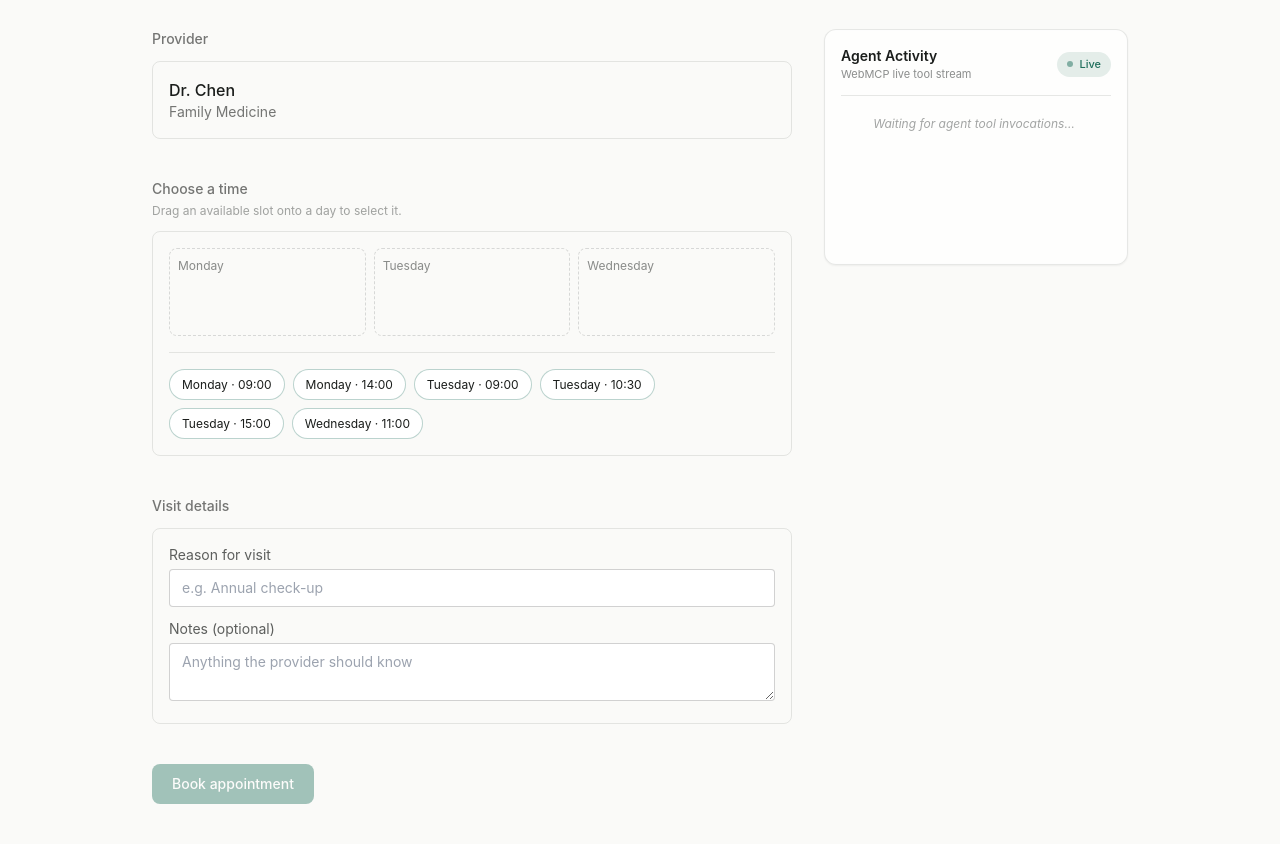
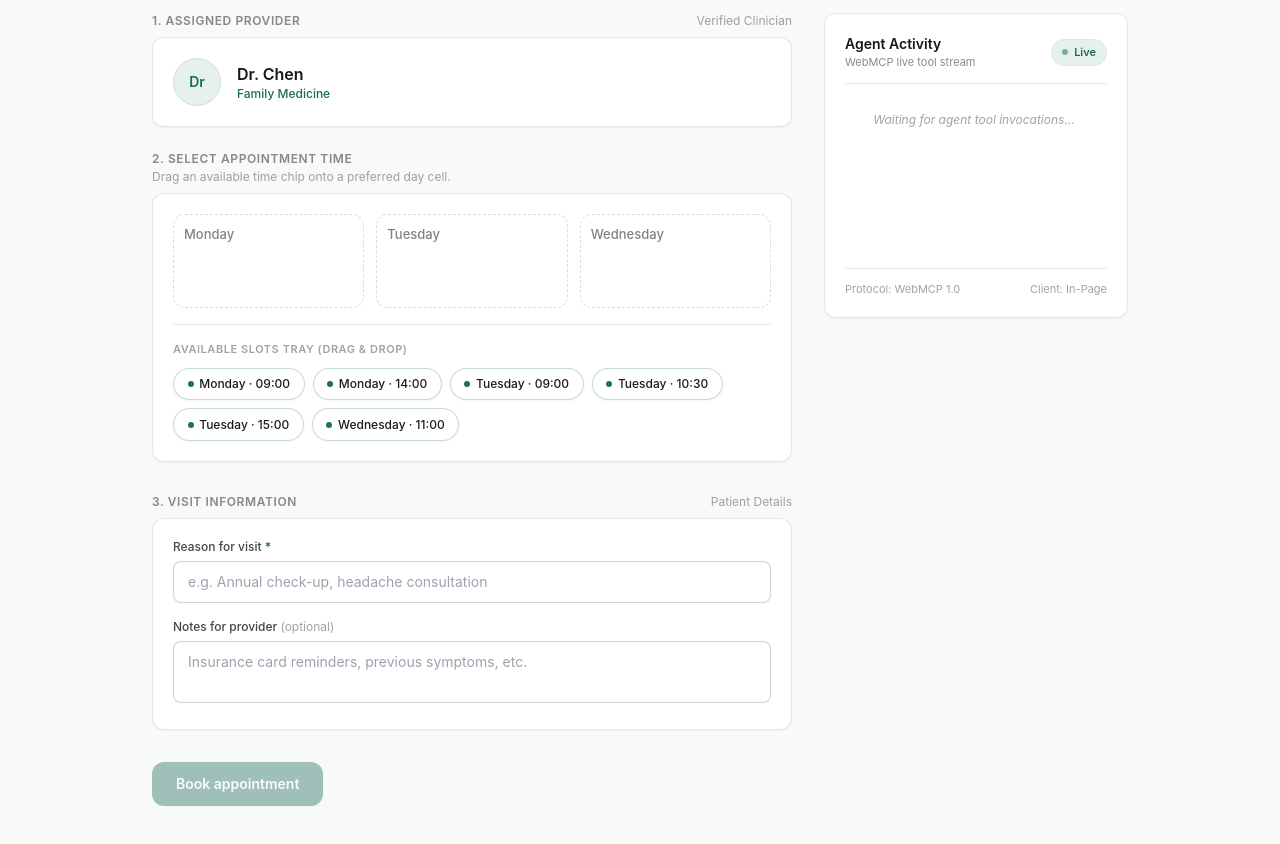
Before and after one commit to Truella/aidra, a plain HTML site: page index.html in a window 1280 px wide. Shown: the part 92-936 px from the top of the page. Drawn offline with nearby package versions, Linux system fonts and the light colour scheme.

Commit message:
fix: enhance UI elements for improved accessibility and visual clarity

```diff
--- a/css/styles.css
+++ b/css/styles.css
@@ -1,4 +1,4 @@
-/* Screen-reader-only utility (Tailwind's CDN build doesn't include sr-only by default in all configs) */
+/* Screen-reader-only utility */
 .sr-only {
   position: absolute;
   width: 1px;
@@ -25,48 +25,83 @@
   }
 }
 
-/* Agent-action highlight: briefly applied to a panel right after a tool call mutates it.
-   This is the visible "watch the agent work" device — deliberate, singular use of the amber accent. */
+/* Agent-action highlight: briefly applied to a panel right after a tool call mutates it */
 .agent-highlight {
-  box-shadow: 0 0 0 2px #C9762B;
-  transition: box-shadow 1.2s ease-out;
+  box-shadow: 0 0 0 2px #C9762B, 0 10px 15px -3px rgba(201, 118, 43, 0.15) !important;
+  border-color: rgba(201, 118, 43, 0.6) !important;
+  transition: all 0.3s ease-out;
 }
 
 /* Calendar day cell — drop target for dragged slot chips */
 .day-cell {
-  min-height: 88px;
-  border: 1px dashed rgba(26, 29, 27, 0.15);
-  border-radius: 0.5rem;
-  padding: 0.5rem;
-  font-size: 0.75rem;
-  color: rgba(26, 29, 27, 0.5);
+  min-height: 94px;
+  border: 1.5px dashed rgba(31, 111, 92, 0.2);
+  border-radius: 0.75rem;
+  padding: 0.625rem;
+  font-size: 0.8125rem;
+  font-weight: 500;
+  color: rgba(26, 29, 27, 0.55);
+  background: rgba(255, 255, 255, 0.5);
+  display: flex;
+  flex-direction: column;
+  justify-content: space-between;
+  transition: all 0.18s ease-in-out;
 }
 
 .day-cell.drag-over {
   border-color: #1F6F5C;
+  border-style: solid;
   background: #E4EDE9;
+  transform: scale(1.02);
+  box-shadow: 0 4px 12px rgba(31, 111, 92, 0.12);
 }
 
 .day-cell.filled {
   border-style: solid;
   border-color: #1F6F5C;
-  background: #E4EDE9;
-  color: #1A1D1B;
+  background: linear-gradient(135deg, #E4EDE9 0%, #d8e6e0 100%);
+  color: #14493D;
+  font-weight: 600;
+  box-shadow: 0 2px 6px rgba(31, 111, 92, 0.08);
 }
 
 /* Slot chip — draggable element in the tray */
 .slot-chip {
   cursor: grab;
   user-select: none;
-  border: 1px solid rgba(31, 111, 92, 0.3);
-  border-radius: 999px;
-  padding: 0.35rem 0.75rem;
+  border: 1px solid rgba(31, 111, 92, 0.25);
+  border-radius: 9999px;
+  padding: 0.4rem 0.85rem;
   font-size: 0.75rem;
+  font-weight: 500;
+  color: #1A1D1B;
   background: white;
+  box-shadow: 0 1px 3px rgba(0, 0, 0, 0.04);
+  transition: all 0.15s cubic-bezier(0.4, 0, 0.2, 1);
+  display: inline-flex;
+  align-items: center;
+  gap: 0.35rem;
+}
+
+.slot-chip::before {
+  content: "";
+  display: inline-block;
+  width: 6px;
+  height: 6px;
+  border-radius: 9999px;
+  background-color: #1F6F5C;
+}
+
+.slot-chip:hover {
+  border-color: #1F6F5C;
+  background: #F4F7F5;
+  transform: translateY(-1px);
+  box-shadow: 0 4px 8px rgba(31, 111, 92, 0.1);
 }
 
 .slot-chip:active {
   cursor: grabbing;
+  transform: scale(0.97);
 }
 
 .slot-chip[draggable="true"] {
--- a/index.html
+++ b/index.html
@@ -3,20 +3,28 @@
 <head>
 <meta charset="UTF-8" />
 <meta name="viewport" content="width=device-width, initial-scale=1.0" />
-<title>Riverside Clinic — Book an appointment</title>
+<title>Riverside Health Clinic — Book an Appointment</title>
 <script src="https://cdn.tailwindcss.com"></script>
 <script>
   tailwind.config = {
     theme: {
       extend: {
         colors: {
-          ink: '#1A1D1B',
-          paper: '#FAFAF8',
-          teal: { DEFAULT: '#1F6F5C', soft: '#E4EDE9' },
-          amber: '#C9762B'
+          ink: '#141816',
+          paper: '#F8FAF9',
+          teal: {
+            DEFAULT: '#1B6A58',
+            hover: '#155446',
+            soft: '#E6F0EC',
+            border: '#CCE0D8'
+          },
+          amber: {
+            DEFAULT: '#C9762B',
+            soft: '#FBF2E9'
+          }
         },
         fontFamily: {
-          sans: ['-apple-system', 'BlinkMacSystemFont', 'Segoe UI', 'Roboto', 'sans-serif']
+          sans: ['Inter', '-apple-system', 'BlinkMacSystemFont', 'Segoe UI', 'Roboto', 'sans-serif']
         }
       }
     }
@@ -24,92 +32,133 @@
 </script>
 <link rel="stylesheet" href="css/styles.css" />
 </head>
-<body class="bg-paper text-ink font-sans min-h-screen">
+<body class="bg-paper text-ink font-sans min-h-screen antialiased selection:bg-teal selection:text-white">
 
   <!-- aria-live region: all agent tool actions get announced here -->
   <div id="announcer" aria-live="polite" class="sr-only"></div>
 
-  <header class="border-b border-ink/10 px-6 py-5">
-    <h1 class="text-xl font-semibold tracking-tight">Riverside Clinic</h1>
-    <p class="text-sm text-ink/60">Book an appointment</p>
+  <!-- Top Header Navigation -->
+  <header class="border-b border-ink/10 bg-white/80 backdrop-blur-md sticky top-0 z-20 px-6 py-4">
+    <div class="max-w-5xl mx-auto flex items-center justify-between">
+      <div class="flex items-center gap-3">
+        <div class="w-9 h-9 rounded-xl bg-teal flex items-center justify-center text-white shadow-sm font-semibold text-lg tracking-tight">
+          +
+        </div>
+        <div>
+          <h1 class="text-base font-semibold tracking-tight text-ink">Riverside Health Clinic</h1>
+          <p class="text-xs text-ink/50 font-medium">Smart Scheduling &amp; Patient Portal</p>
+        </div>
+      </div>
+      <div class="hidden sm:flex items-center gap-2 px-3 py-1.5 rounded-full bg-teal-soft/80 border border-teal-border/50 text-teal text-xs font-medium">
+        <span class="w-2 h-2 rounded-full bg-teal"></span>
+        WebMCP Accessible Gateway
+      </div>
+    </div>
   </header>
 
   <main class="max-w-5xl mx-auto px-6 py-8">
     <div class="grid grid-cols-1 lg:grid-cols-12 gap-8 items-start">
 
       <!-- Left / Main column: booking flow -->
-      <div class="lg:col-span-8 space-y-10">
-        <!-- Provider search -->
+      <div class="lg:col-span-8 space-y-6">
+
+        <!-- Provider search panel -->
         <section aria-labelledby="provider-heading">
-          <h2 id="provider-heading" class="text-sm font-medium text-ink/60 mb-3">Provider</h2>
-          <div id="provider-panel" class="rounded-lg border border-ink/10 p-4 transition-shadow">
-            <p id="provider-empty" class="text-ink/50 text-sm">No provider selected yet.</p>
-            <div id="provider-result" class="hidden">
-              <p class="font-medium" id="provider-name"></p>
-              <p class="text-sm text-ink/60" id="provider-specialty"></p>
+          <div class="flex items-center justify-between mb-2">
+            <h2 id="provider-heading" class="text-xs font-semibold uppercase tracking-wider text-ink/50">1. Assigned Provider</h2>
+            <span class="text-xs text-ink/40">Verified Clinician</span>
+          </div>
+          <div id="provider-panel" class="rounded-xl border border-ink/10 bg-white p-5 shadow-sm transition-all duration-300">
+            <p id="provider-empty" class="text-ink/40 text-sm italic">No provider selected yet.</p>
+            <div id="provider-result" class="hidden flex items-center gap-4">
+              <div class="w-12 h-12 rounded-full bg-teal-soft flex items-center justify-center text-teal font-semibold text-sm border border-teal-border">
+                Dr
+              </div>
+              <div>
+                <p class="font-semibold text-ink text-base" id="provider-name"></p>
+                <p class="text-xs font-medium text-teal" id="provider-specialty"></p>
+              </div>
             </div>
           </div>
         </section>
 
         <!-- Calendar: the intentionally inaccessible widget -->
         <section aria-labelledby="calendar-heading">
-          <h2 id="calendar-heading" class="text-sm font-medium text-ink/60 mb-1">Choose a time</h2>
-          <p class="text-xs text-ink/40 mb-3">Drag an available slot onto a day to select it.</p>
-          <div id="calendar-panel" class="rounded-lg border border-ink/10 p-4 transition-shadow">
-            <div id="calendar-grid" class="grid grid-cols-3 gap-2" role="presentation">
+          <div class="flex items-center justify-between mb-2">
+            <div>
+              <h2 id="calendar-heading" class="text-xs font-semibold uppercase tracking-wider text-ink/50">2. Select Appointment Time</h2>
+              <p class="text-xs text-ink/40 mt-0.5">Drag an available time chip onto a preferred day cell.</p>
+            </div>
+          </div>
+          <div id="calendar-panel" class="rounded-xl border border-ink/10 bg-white p-5 shadow-sm transition-all duration-300">
+            <div id="calendar-grid" class="grid grid-cols-3 gap-3" role="presentation">
               <!-- populated by calendar.js -->
             </div>
-            <div id="slot-tray" class="flex flex-wrap gap-2 mt-4 pt-4 border-t border-ink/10" role="presentation">
-              <!-- draggable slot chips populated by calendar.js -->
+            <div class="mt-4 pt-4 border-t border-ink/10">
+              <p class="text-[11px] font-semibold uppercase tracking-wider text-ink/40 mb-2.5">Available Slots Tray (Drag &amp; Drop)</p>
+              <div id="slot-tray" class="flex flex-wrap gap-2" role="presentation">
+                <!-- draggable slot chips populated by calendar.js -->
+              </div>
             </div>
           </div>
-          <p id="selected-slot-readout" class="text-sm text-teal mt-2 font-medium" aria-hidden="true"></p>
+          <p id="selected-slot-readout" class="text-xs text-teal mt-2 font-medium flex items-center gap-1.5" aria-hidden="true"></p>
         </section>
 
         <!-- Intake form -->
         <section aria-labelledby="intake-heading">
-          <h2 id="intake-heading" class="text-sm font-medium text-ink/60 mb-3">Visit details</h2>
-          <div id="intake-panel" class="rounded-lg border border-ink/10 p-4 space-y-3 transition-shadow">
+          <div class="flex items-center justify-between mb-2">
+            <h2 id="intake-heading" class="text-xs font-semibold uppercase tracking-wider text-ink/50">3. Visit Information</h2>
+            <span class="text-xs text-ink/40">Patient Details</span>
+          </div>
+          <div id="intake-panel" class="rounded-xl border border-ink/10 bg-white p-5 shadow-sm space-y-4 transition-all duration-300">
             <div>
-              <label for="reason-input" class="block text-sm text-ink/70 mb-1">Reason for visit</label>
-              <input id="reason-input" type="text" class="w-full rounded border border-ink/20 px-3 py-2 text-sm"
-                     placeholder="e.g. Annual check-up" />
+              <label for="reason-input" class="block text-xs font-medium text-ink/80 mb-1.5">Reason for visit <span class="text-teal font-semibold">*</span></label>
+              <input id="reason-input" type="text"
+                     class="w-full rounded-lg border border-ink/20 px-3.5 py-2.5 text-sm transition-colors focus:border-teal focus:ring-2 focus:ring-teal/20 focus:outline-none"
+                     placeholder="e.g. Annual check-up, headache consultation" />
             </div>
             <div>
-              <label for="notes-input" class="block text-sm text-ink/70 mb-1">Notes (optional)</label>
-              <textarea id="notes-input" class="w-full rounded border border-ink/20 px-3 py-2 text-sm" rows="2"
-                        placeholder="Anything the provider should know"></textarea>
+              <label for="notes-input" class="block text-xs font-medium text-ink/80 mb-1.5">Notes for provider <span class="text-ink/40 font-normal">(optional)</span></label>
+              <textarea id="notes-input" rows="2"
+                        class="w-full rounded-lg border border-ink/20 px-3.5 py-2.5 text-sm transition-colors focus:border-teal focus:ring-2 focus:ring-teal/20 focus:outline-none resize-none"
+                        placeholder="Insurance card reminders, previous symptoms, etc."></textarea>
             </div>
           </div>
         </section>
 
-        <!-- Submit -->
-        <section>
-          <button id="submit-button" disabled
-            class="rounded-lg bg-teal text-white px-5 py-2.5 text-sm font-medium disabled:opacity-40 disabled:cursor-not-allowed">
-            Book appointment
-          </button>
-          <p id="booking-status" tabindex="-1" class="text-sm text-ink/60 mt-2" role="status"></p>
+        <!-- Submit Section -->
+        <section class="pt-2">
+          <div class="flex flex-col sm:flex-row sm:items-center gap-3">
+            <button id="submit-button" disabled
+              class="rounded-xl bg-teal hover:bg-teal-hover active:scale-[0.98] text-white px-6 py-3 text-sm font-semibold transition-all duration-150 shadow-sm disabled:opacity-40 disabled:cursor-not-allowed disabled:hover:bg-teal disabled:active:scale-100">
+              Book appointment
+            </button>
+            <p id="booking-status" tabindex="-1" class="text-xs font-medium text-ink/70" role="status"></p>
+          </div>
         </section>
       </div>
 
       <!-- Right column: Agent Activity Log (WebMCP Observability) -->
-      <aside aria-labelledby="activity-heading" class="lg:col-span-4 lg:sticky lg:top-8">
-        <div class="rounded-xl border border-ink/10 bg-white/70 backdrop-blur-sm p-4 shadow-sm">
+      <aside aria-labelledby="activity-heading" class="lg:col-span-4 lg:sticky lg:top-24">
+        <div class="rounded-xl border border-ink/10 bg-white/90 backdrop-blur-md p-5 shadow-sm">
           <div class="flex items-center justify-between pb-3 border-b border-ink/10 mb-3">
             <div>
               <h2 id="activity-heading" class="text-sm font-semibold text-ink">Agent Activity</h2>
               <p class="text-[11px] text-ink/50">WebMCP live tool stream</p>
             </div>
-            <span class="inline-flex items-center gap-1.5 px-2.5 py-1 rounded-full text-[11px] font-medium bg-teal-soft text-teal">
+            <span class="inline-flex items-center gap-1.5 px-2.5 py-1 rounded-full text-[11px] font-semibold bg-teal-soft text-teal border border-teal-border/40">
               <span class="w-1.5 h-1.5 rounded-full bg-teal animate-pulse"></span>
               Live
             </span>
           </div>
-          <div id="activity-log-panel" class="min-h-[140px] max-h-[380px] overflow-y-auto pr-1">
-            <div id="activity-log-list" class="space-y-1">
-              <p id="activity-log-empty" class="text-xs text-ink/40 italic py-2 text-center">Waiting for agent tool invocations…</p>
+          <div id="activity-log-panel" class="min-h-[160px] max-h-[400px] overflow-y-auto pr-1">
+            <div id="activity-log-list" class="space-y-1.5">
+              <p id="activity-log-empty" class="text-xs text-ink/40 italic py-4 text-center">Waiting for agent tool invocations…</p>
             </div>
+          </div>
+          <div class="mt-3 pt-3 border-t border-ink/10 text-[11px] text-ink/40 flex items-center justify-between">
+            <span>Protocol: WebMCP 1.0</span>
+            <span>Client: In-Page</span>
           </div>
         </div>
       </aside>
@@ -118,13 +167,16 @@
   </main>
 
   <!-- Confirmation modal: the human-control gate. Only a real click here completes a booking. -->
-  <div id="confirm-modal" class="hidden fixed inset-0 bg-ink/40 flex items-center justify-center p-6" role="dialog" aria-modal="true" aria-labelledby="confirm-heading">
-    <div class="bg-paper rounded-lg max-w-sm w-full p-6 shadow-xl">
-      <h2 id="confirm-heading" class="font-semibold mb-2">Confirm booking</h2>
-      <p id="confirm-summary" class="text-sm text-ink/70 mb-5"></p>
+  <div id="confirm-modal" class="hidden fixed inset-0 bg-ink/50 backdrop-blur-sm flex items-center justify-center p-6 z-50 transition-opacity" role="dialog" aria-modal="true" aria-labelledby="confirm-heading">
+    <div class="bg-white rounded-2xl max-w-sm w-full p-6 shadow-2xl border border-ink/10 animate-in fade-in zoom-in-95 duration-200">
+      <div class="w-10 h-10 rounded-full bg-teal-soft text-teal flex items-center justify-center mb-3">
+        <span class="font-bold text-base">✓</span>
+      </div>
+      <h2 id="confirm-heading" class="text-lg font-semibold text-ink mb-1.5">Confirm Appointment</h2>
+      <p id="confirm-summary" class="text-xs leading-relaxed text-ink/70 mb-6 bg-paper p-3 rounded-lg border border-ink/5"></p>
       <div class="flex gap-3">
-        <button id="confirm-yes" class="flex-1 rounded-lg bg-teal text-white px-4 py-2 text-sm font-medium">Confirm</button>
-        <button id="confirm-no" class="flex-1 rounded-lg border border-ink/20 px-4 py-2 text-sm font-medium">Cancel</button>
+        <button id="confirm-yes" class="flex-1 rounded-xl bg-teal hover:bg-teal-hover text-white px-4 py-2.5 text-xs font-semibold transition-colors shadow-sm">Confirm Booking</button>
+        <button id="confirm-no" class="flex-1 rounded-xl border border-ink/20 hover:bg-paper px-4 py-2.5 text-xs font-semibold text-ink/80 transition-colors">Cancel</button>
       </div>
     </div>
   </div>
```
Also changed, not shown: js/announcer.js (+6 -3 lines).
